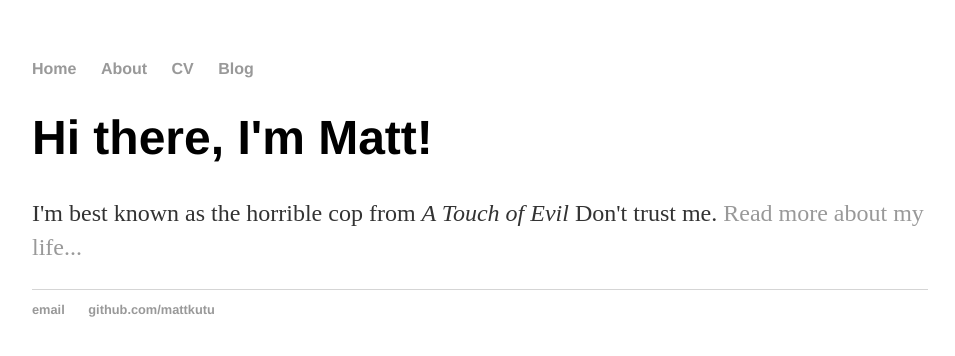
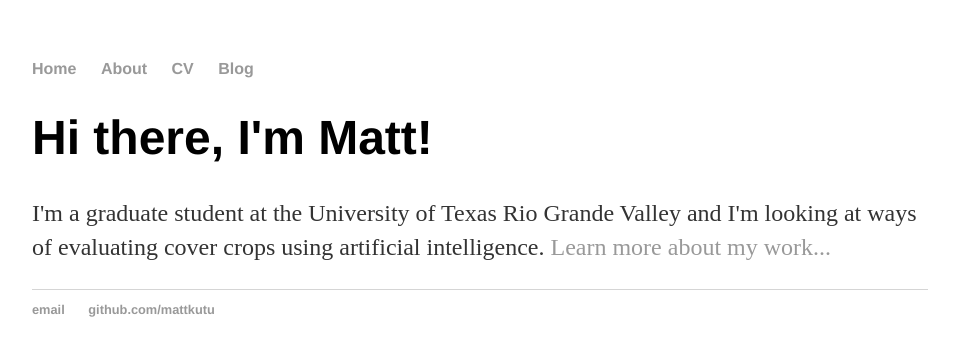
Before and after one commit to mattkutu/mattkutu.github.io, a Jekyll site: the page built from index.html, in a window 1280 px wide. Shown: the top 356 px of the page, without its empty margins (160-1115 px from the left). Built offline with Jekyll 4.4.1, drawn with Linux system fonts in a browser that asks for light colours.

Commit message:
Update index.html

```diff
--- a/index.html
+++ b/index.html
@@ -4,5 +4,7 @@ title: Matthew Kutugata, Ag Tech Researcher
 ---
 <div class="blurb">
 	<h1>Hi there, I'm Matt!</h1>
-	<p>I'm best known as the horrible cop from <em>A Touch of Evil</em> Don't trust me. <a href="/about">Read more about my life...</a></p>
+	<p>I'm a graduate student at the University of Texas Rio Grande Valley
+		and I'm looking at ways of evaluating cover crops using
+		artificial intelligence. <a href="/about">Learn more about my work...</a></p>
 </div><!-- /.blurb -->
```
